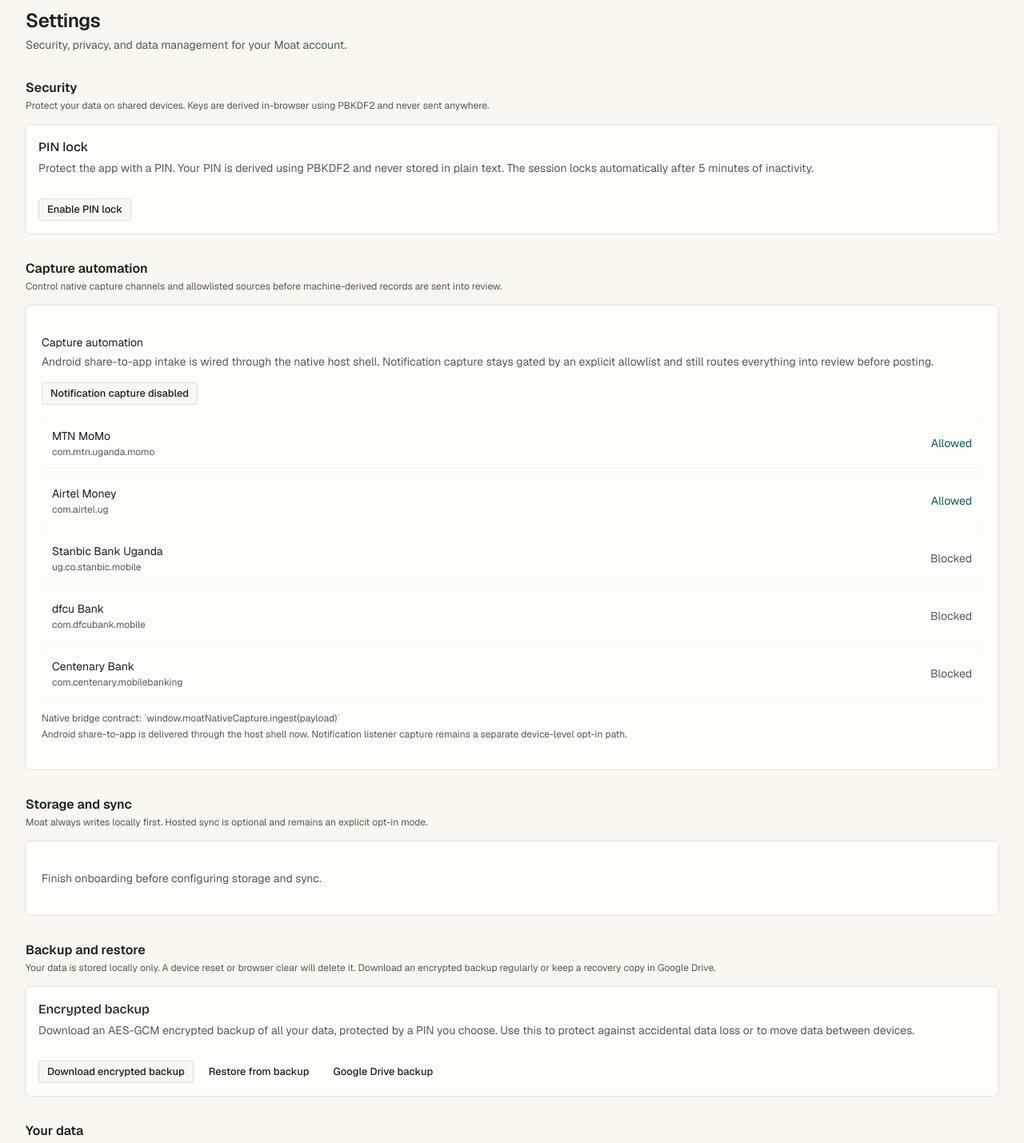
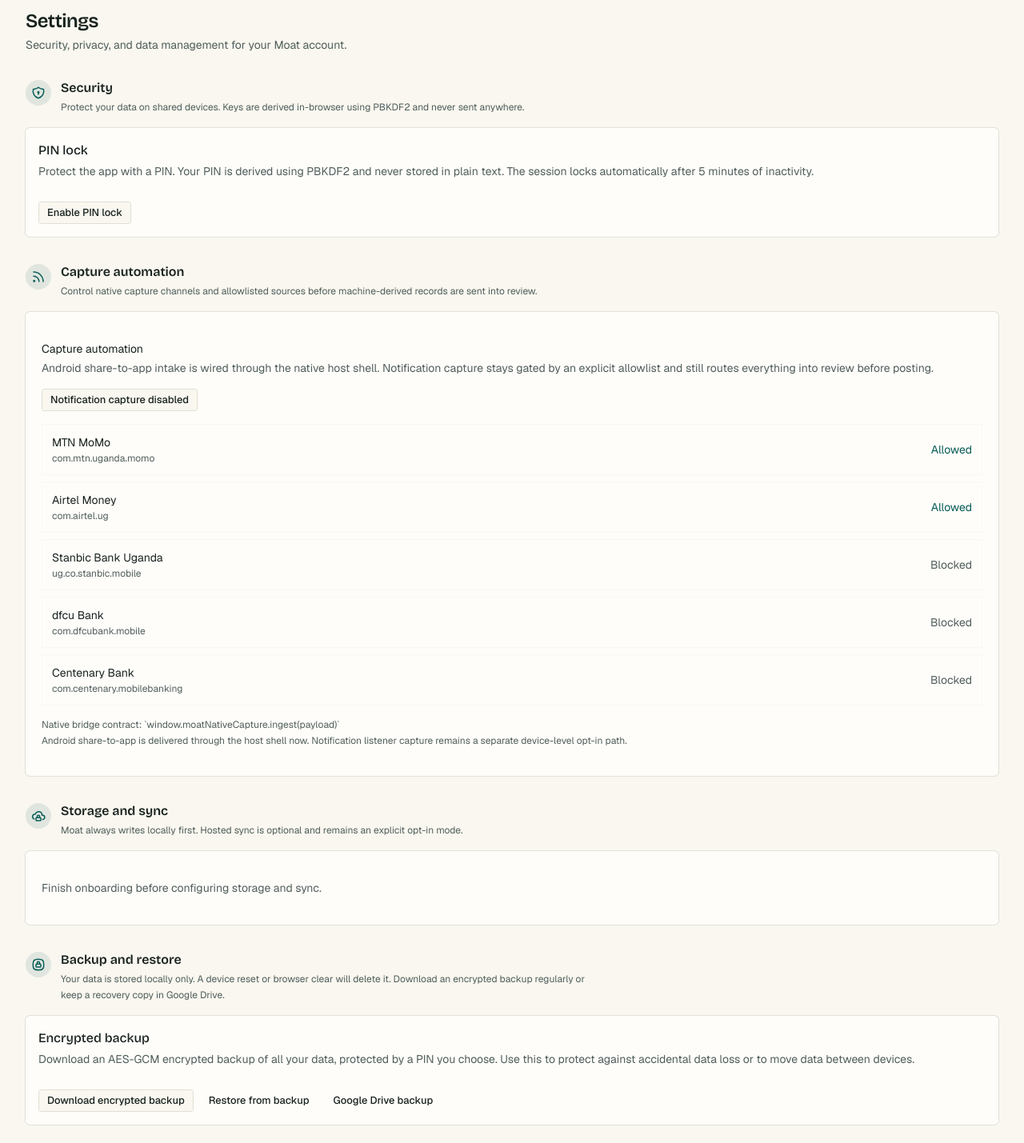
Before and after one commit to hspiira/moat, a Next.js app: page /settings in a window 1280 px wide. Shown: the part 160-1589 px from the top of the page at 80% size. Built offline with nearby package versions, Linux system fonts and the light colour scheme.

Commit message:
Redesign Settings with iconed sections and display-face headings
- Each settings section gets a teal-tinted icon badge and display-font
  heading for scannability
- Extract a shared SettingsSection wrapper to remove repeated markup

```diff
--- a/components/settings-workspace.tsx
+++ b/components/settings-workspace.tsx
@@ -1,6 +1,14 @@
 "use client";
 
 import Link from "next/link";
+import {
+  IconCloudLock,
+  IconDatabaseExport,
+  IconLockSquareRounded,
+  IconRss,
+  IconShieldLock,
+  type Icon,
+} from "@tabler/icons-react";
 
 import { BackupPanel } from "./settings/backup-panel";
 import { CaptureAutomationPanel } from "./settings/capture-automation-panel";
@@ -9,71 +17,86 @@
 import { PinLockPanel } from "./settings/pin-lock-panel";
 import { SyncModePanel } from "./settings/sync-mode-panel";
 
+function SettingsSection({
+  icon: IconComponent,
+  title,
+  description,
+  children,
+}: {
+  icon: Icon;
+  title: string;
+  description: string;
+  children: React.ReactNode;
+}) {
+  return (
+    <section className="grid gap-4">
+      <div className="flex items-start gap-3">
+        <span
+          aria-hidden
+          className="mt-0.5 grid size-8 shrink-0 place-items-center rounded-full bg-primary/10 text-primary"
+        >
+          <IconComponent className="size-4.5" />
+        </span>
+        <div className="space-y-0.5">
+          <h2 className="font-display text-base font-semibold">{title}</h2>
+          <p className="max-w-2xl text-xs leading-5 text-muted-foreground">{description}</p>
+        </div>
+      </div>
+      {children}
+    </section>
+  );
+}
+
 export function SettingsWorkspace() {
   return (
     <div className="grid gap-8">
       <div className="space-y-1">
-        <h1 className="text-2xl font-semibold tracking-tight">Settings</h1>
+        <h1 className="font-display text-2xl font-semibold tracking-tight">Settings</h1>
         <p className="text-sm text-muted-foreground">
           Security, privacy, and data management for your Moat account.
         </p>
       </div>
 
-      <section className="grid gap-4">
-        <div className="space-y-0.5">
-          <h2 className="text-base font-semibold">Security</h2>
-          <p className="text-xs text-muted-foreground">
-            Protect your data on shared devices. Keys are derived in-browser using PBKDF2 and
-            never sent anywhere.
-          </p>
-        </div>
+      <SettingsSection
+        icon={IconShieldLock}
+        title="Security"
+        description="Protect your data on shared devices. Keys are derived in-browser using PBKDF2 and never sent anywhere."
+      >
         <PinLockPanel />
-      </section>
+      </SettingsSection>
 
-      <section className="grid gap-4">
-        <div className="space-y-0.5">
-          <h2 className="text-base font-semibold">Capture automation</h2>
-          <p className="text-xs text-muted-foreground">
-            Control native capture channels and allowlisted sources before machine-derived records
-            are sent into review.
-          </p>
-        </div>
+      <SettingsSection
+        icon={IconRss}
+        title="Capture automation"
+        description="Control native capture channels and allowlisted sources before machine-derived records are sent into review."
+      >
         <CaptureAutomationPanel />
-      </section>
+      </SettingsSection>
 
-      <section className="grid gap-4">
-        <div className="space-y-0.5">
-          <h2 className="text-base font-semibold">Storage and sync</h2>
-          <p className="text-xs text-muted-foreground">
-            Moat always writes locally first. Hosted sync is optional and remains an explicit
-            opt-in mode.
-          </p>
-        </div>
+      <SettingsSection
+        icon={IconCloudLock}
+        title="Storage and sync"
+        description="Moat always writes locally first. Hosted sync is optional and remains an explicit opt-in mode."
+      >
         <SyncModePanel />
-      </section>
+      </SettingsSection>
 
-      <section className="grid gap-4">
-        <div className="space-y-0.5">
-          <h2 className="text-base font-semibold">Backup and restore</h2>
-          <p className="text-xs text-muted-foreground">
-            Your data is stored locally only. A device reset or browser clear will delete it.
-            Download an encrypted backup regularly or keep a recovery copy in Google Drive.
-          </p>
-        </div>
+      <SettingsSection
+        icon={IconLockSquareRounded}
+        title="Backup and restore"
+        description="Your data is stored locally only. A device reset or browser clear will delete it. Download an encrypted backup regularly or keep a recovery copy in Google Drive."
+      >
         <BackupPanel />
-      </section>
+      </SettingsSection>
 
-      <section className="grid gap-4">
-        <div className="space-y-0.5">
-          <h2 className="text-base font-semibold">Your data</h2>
-          <p className="text-xs text-muted-foreground">
-            Export or delete all data stored on this device. These rights are guaranteed under
-            the Uganda Data Protection and Privacy Act 2019.
-          </p>
-        </div>
+      <SettingsSection
+        icon={IconDatabaseExport}
+        title="Your data"
+        description="Export or delete all data stored on this device. These rights are guaranteed under the Uganda Data Protection and Privacy Act 2019."
+      >
         <DataExportPanel />
         <DeleteAccountPanel />
-      </section>
+      </SettingsSection>
 
       <section className="grid gap-2">
         <div className="text-xs text-muted-foreground">
```
